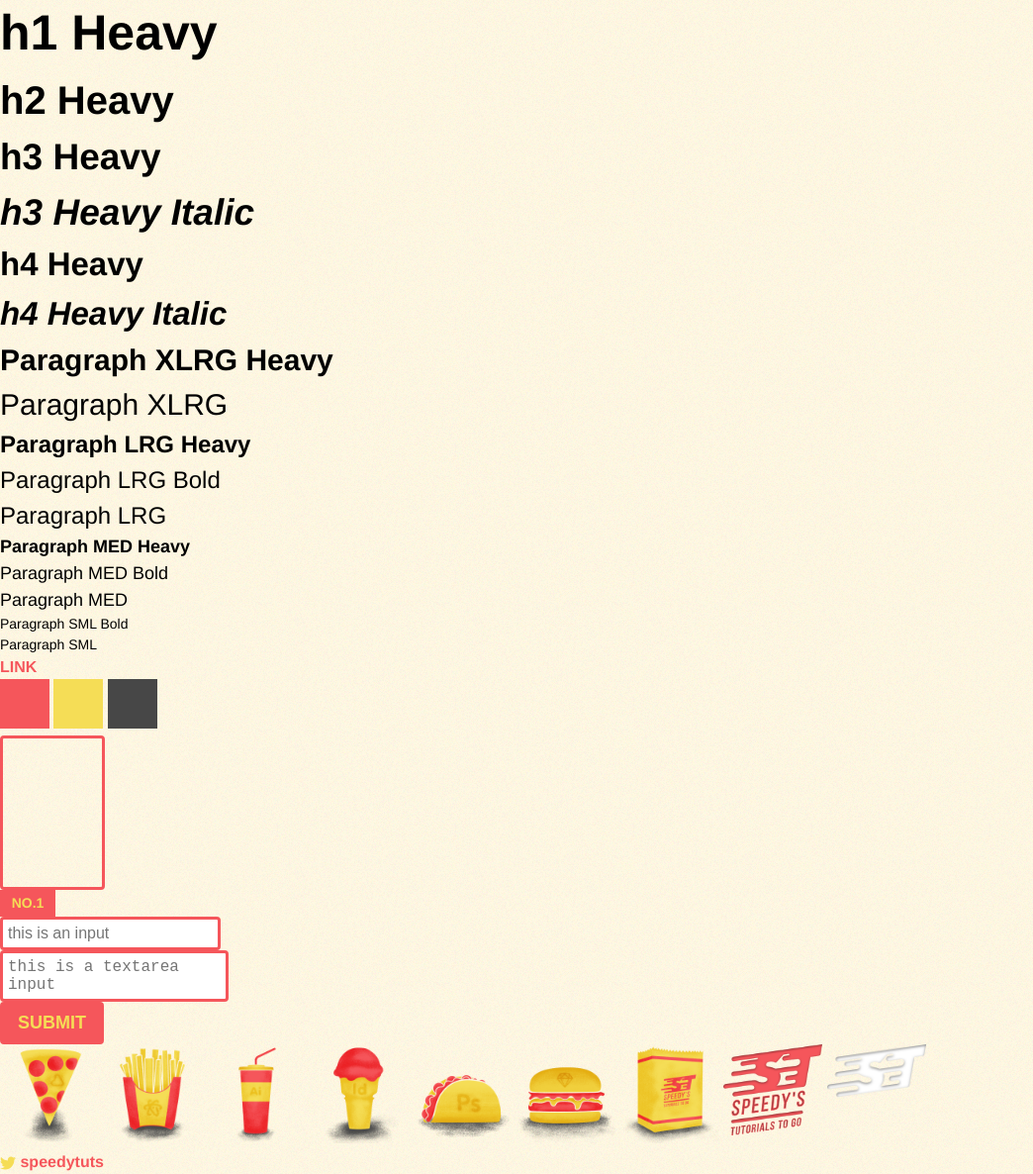
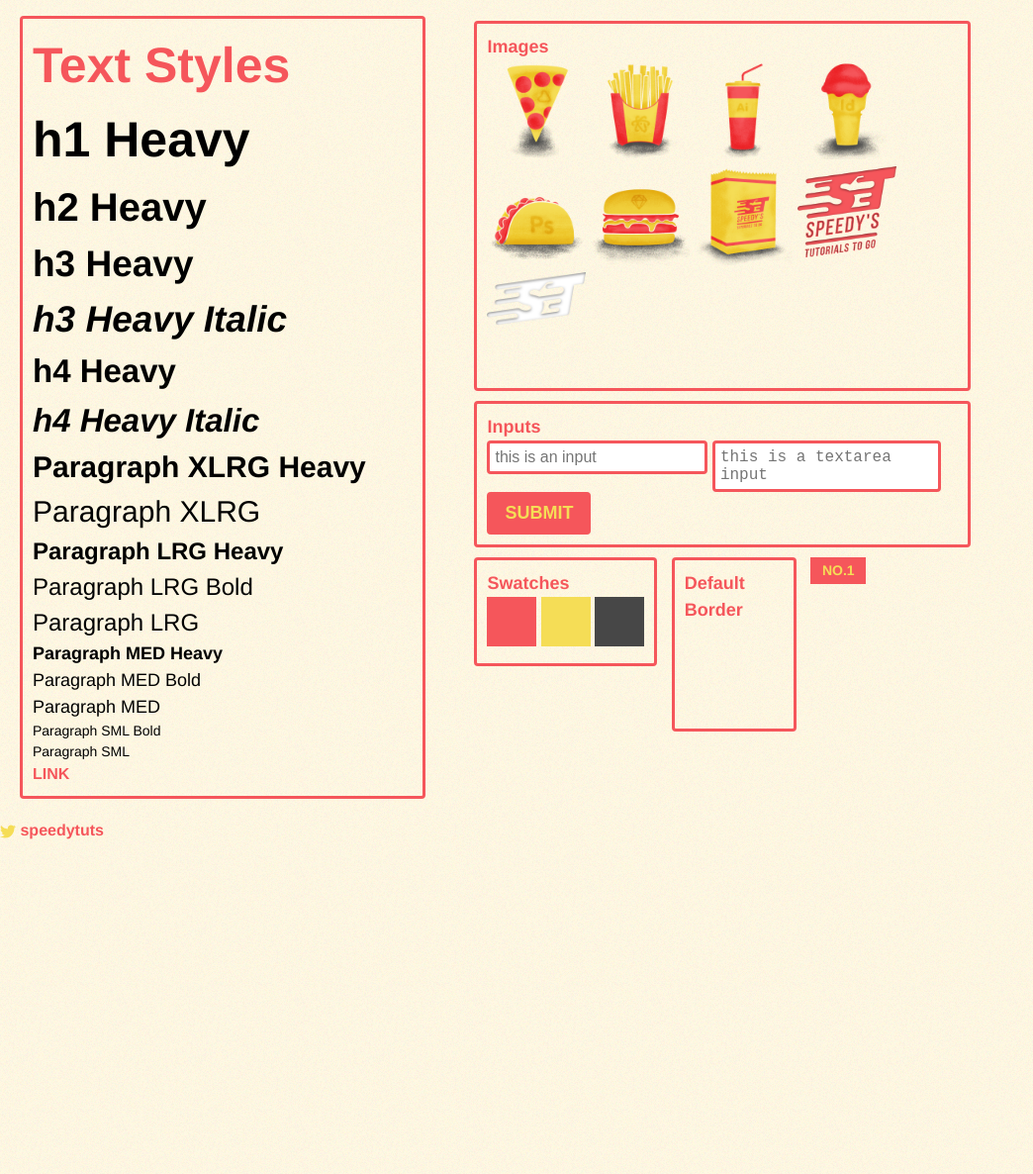
Before and after one commit to danmorrisonNZ/speedyTuts, a Jekyll site: the page built from style-library.md, in a window 1280 px wide, cut to the strip 104-1290 px from the top of the page. Shown: the whole strip at 99% size, without its empty margins (0-1044 px from the left). Built offline with Jekyll 4.4.1, drawn with Linux system fonts in a browser that asks for light colours; after the commit the page ends 955 px from its top, so only the background shows below that.

Commit message:
re organise style library page for nicer display

```diff
--- a/_layouts/style-library.html
+++ b/_layouts/style-library.html
@@ -2,7 +2,8 @@
 layout: default
 ---
 <article class="post">
-
+  <div style="display:inline-block; margin:20px; padding:10px;width:30%;min-width:300px;" class="default-border">
+    <h1 class="red-text">Text Styles</h1>
     <h1>h1 Heavy</h1>
     <h2>h2 Heavy</h2>
     <h3>h3 Heavy</h3>
@@ -20,18 +21,10 @@ layout: default
     <p class="sml bold">Paragraph SML Bold</p>
     <p class="sml">Paragraph SML</p>
     <a href="#">LINK</a>
-  <br>
-
-  <div style="width:50px;height:50px;display:inline-block;" class="red-background"></div>
-  <div style="width:50px;height:50px;display:inline-block;" class="yellow-background"></div>
-  <div style="width:50px;height:50px;display:inline-block;" class="black-background"></div>
-
-  <div style="width:100px;height:150px;" class="default-border"></div>
-  <div class="landing-page-category-card-number">No.1</div>
-  <input placeholder="this is an input"></input>
-  <textarea placeholder="this is a textarea input"></textarea>
-  <input type="submit" value="Submit"></input>
-
+  </div>
+  <div style="display:inline-block; margin:20px;vertical-align:top;width:40%;min-width:300px;">
+    <div style="margin:5px;padding:10px;display:inline-block;vertical-align:top;" class="default-border">
+      <p class="med heavy red-text">Images</p>
       <div style="width:100px;height:100px;display:inline-block;" class="pizza"></div>
       <div style="width:100px;height:100px;display:inline-block;" class="fries"></div>
       <div style="width:100px;height:100px;display:inline-block;" class="shake"></div>
@@ -41,5 +34,20 @@ layout: default
       <div style="width:100px;height:100px;display:inline-block;" class="takeaways"></div>
       <div style="width:100px;height:100px;display:inline-block;" class="logo"></div>
       <div style="width:100px;height:100px;display:inline-block;" class="logo-white"></div>
-
+    </div>
+    <div style="margin:5px;padding:10px;display:inline-block;vertical-align:top;" class="default-border">
+      <p class="med heavy red-text">Inputs</p>
+      <input style="display:inline-block;vertical-align:top;" placeholder="this is an input"></input>
+      <textarea style="display:inline-block;vertical-align:top;" placeholder="this is a textarea input"></textarea>
+      <input style="display:inline-block;vertical-align:top;" type="submit" value="Submit"></input>
+    </div>
+    <div style="display:inline-block; margin:5px; padding:10px;" class="default-border">
+      <p class="med heavy red-text">Swatches</p>
+      <div style="width:50px;height:50px;display:inline-block;" class="red-background"></div>
+      <div style="width:50px;height:50px;display:inline-block;" class="yellow-background"></div>
+      <div style="width:50px;height:50px;display:inline-block;" class="black-background"></div>
+    </div>
+    <div style="width:100px;height:150px;margin:5px;padding:10px;display:inline-block;vertical-align:top;" class="default-border"><p class="med heavy red-text">Default Border</p></div>
+    <div style="margin:5px;display:inline-block;vertical-align:top;" class="landing-page-category-card-number">No.1</div>
+  </div>
 </article>
```
Lines whose indentation alone changed are shown as unchanged.
